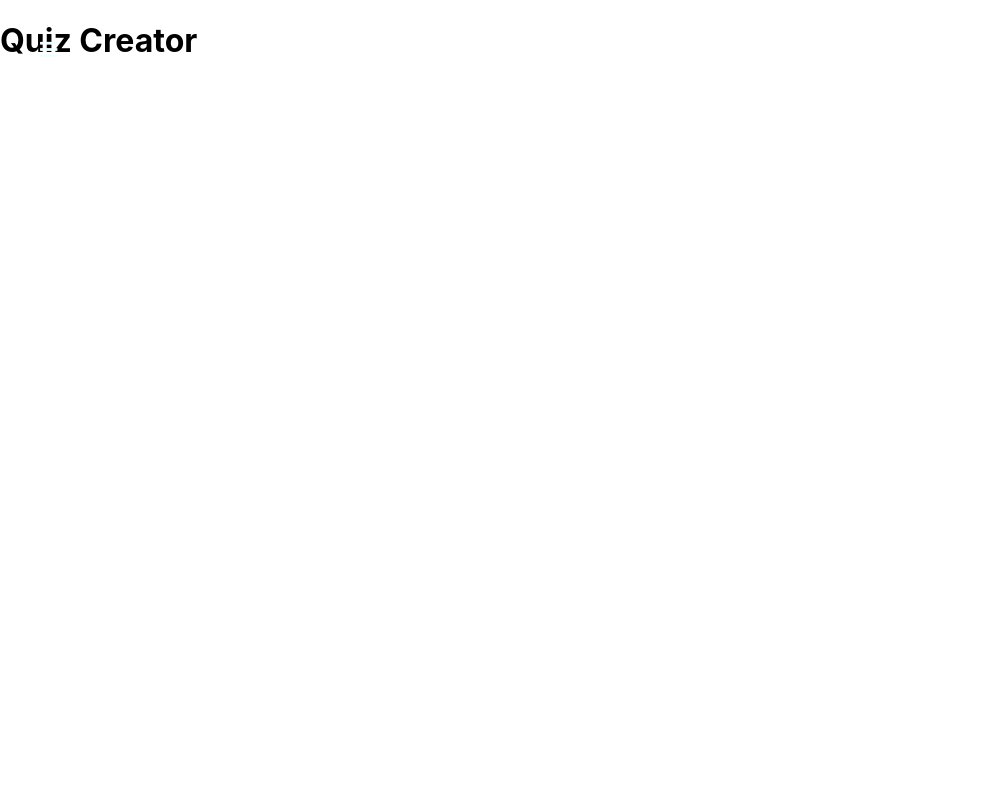
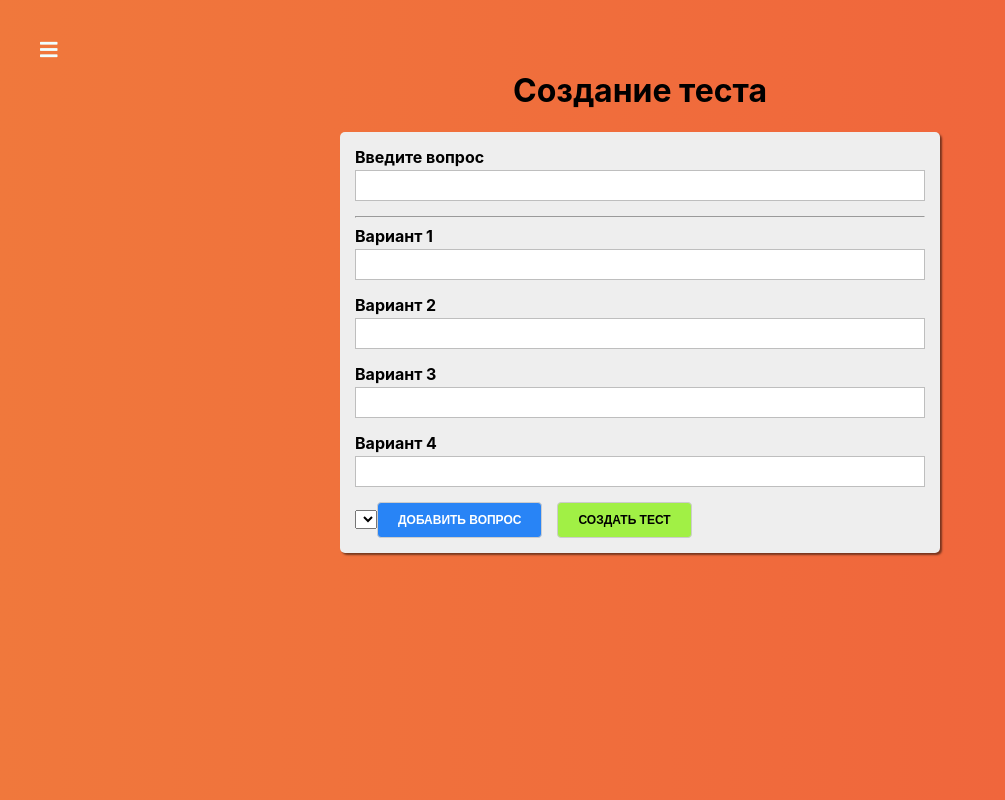
Before and after one commit to RuslanMGN174/react-quiz, a React (Create React App) app: page /quiz-creator in a window 1280 px wide. Shown: the whole page, without its empty margins (0-1005 px from the left). Built offline with nearby package versions, Linux system fonts and the light colour scheme.

Commit message:
react-quiz create question form

```diff
--- a/src/containers/Auth/Auth.js
+++ b/src/containers/Auth/Auth.js
@@ -11,6 +11,7 @@ const validateEmail = email => {
 export default class Auth extends Component {
 
   state = {
+    isFormValid: false,
     formControls: {
       email: {
         value: '',
@@ -83,8 +84,14 @@ export default class Auth extends Component {
 
     formControls[controlName] = control
 
+    let isFormValid = true
+
+    Object.keys(formControls).forEach(name => {
+      isFormValid = formControls[name].valid && isFormValid
+    })
+
     this.setState({
-      formControls
+      formControls, isFormValid
     })
   }
 
@@ -122,11 +129,13 @@ export default class Auth extends Component {
             <Button
               type="success"
               onClick={this.loginHandler}
+              disabled={!this.state.isFormValid}
             >Войти
             </Button>
             <Button
               type="primary"
               onClick={this.registerHandler}
+              disabled={!this.state.isFormValid}
             >Зарегистрироваться
             </Button>
           </form>
--- a/src/containers/QuizCreator/QuizCreator.js
+++ b/src/containers/QuizCreator/QuizCreator.js
@@ -1,10 +1,113 @@
 import React, { Component } from 'react'
+import classes from './QuizCreator.module.css'
+import Button from '../../components/UI/Button/Button'
+import { createControl } from '../../form/formFramework'
+import Input from '../../components/UI/Input/Input'
+import Auxiliary from '../../hoc/Auxiliary/Auxiliary'
+
+const creatOptionControl = number => {
+  return createControl(
+    {
+      label: `Вариант ${number}`,
+      errorMessage: 'Значение не может быть пустым',
+      id: number
+    },
+    {
+      required: true
+    }
+  )
+}
+
+const createFormControls = () => {
+  return {
+    question: createControl(
+      {
+        label: 'Введите вопрос',
+        errorMessage: 'Вопрос не может быть пустым'
+      },
+      {
+        required: true
+      }),
+    option1: creatOptionControl(1),
+    option2: creatOptionControl(2),
+    option3: creatOptionControl(3),
+    option4: creatOptionControl(4),
+  }
+}
 
 export default class QuizCreator extends Component {
+
+  state = {
+    quiz: [],
+    formControls: createFormControls()
+
+  }
+
+  submitHandler = event => {
+    event.preventDefault()
+  }
+
+  addQuestionHandler = () => {
+
+  }
+
+  createQuizHandler = () => {
+
+  }
+
+  changeHandler = (value, controlName) => {
+
+  }
+
+  renderControls () {
+    return Object.keys(this.state.formControls).map((controlName, index) => {
+      const control = this.state.formControls[controlName]
+
+      return (
+        <Auxiliary key={controlName + index}>
+          <Input
+            label={control.label}
+            value={control.value}
+            valid={control.valid}
+            shouldValidate={!!control.validation}
+            touched={control.touched}
+            errorMessage={control.errorMessage}
+            onChange={event => this.changeHandler(event.target.value, controlName)}
+          />
+          {index === 0 ? <hr /> : null}
+        </Auxiliary>
+      )
+    })
+  }
+
   render () {
     return (
-      <div>
-        <h1>Quiz Creator</h1>
+      <div className={classes.QuizCreator}>
+        <div>
+          <h1>Создание теста</h1>
+
+          <form onSubmit={this.submitHandler}>
+
+            {this.renderControls()}
+
+            <select>
+
+            </select>
+
+            <Button
+              type="primary"
+              onClick={this.addQuestionHandler}
+            >Добавить вопрос
+            </Button>
+
+            <Button
+              type="success"
+              onClick={this.createQuizHandler}
+            >Создать тест
+            </Button>
+
+          </form>
+        </div>
       </div>
     )
   }
--- /dev/null
+++ b/src/containers/QuizCreator/QuizCreator.module.css
@@ -0,0 +1,25 @@
+.QuizCreator {
+    display: flex;
+    justify-content: center;
+    padding-top: 50px;
+    flex-grow: 1;
+    width: 100%;
+    background: linear-gradient(270deg, #f0613c 0%, #f0783c 100%);
+}
+
+.QuizCreator > div {
+    width: 100%;
+    max-width: 600px;
+    padding: 0 20px;
+}
+
+.QuizCreator h1 {
+    text-align: center;
+}
+
+.QuizCreator form {
+    background: #eee;
+    border-radius: 5px;
+    padding: 15px;
+    box-shadow: 2px 2px 2px rgba(0, 0, 0, .5);
+}
--- /dev/null
+++ b/src/form/formFramework.js
@@ -0,0 +1,9 @@
+export function createControl (config, validation) {
+  return {
+    ...config,
+    validation,
+    valid: !validation,
+    touched: false,
+    value:''
+  }
+}
--- /dev/null
+++ b/src/hoc/Auxiliary/Auxiliary.js
@@ -0,0 +1,3 @@
+const Auxiliary = props => props.children
+
+export default Auxiliary
```
Also changed, not shown: 1 other file (tests, documents, lock files or other folders).
